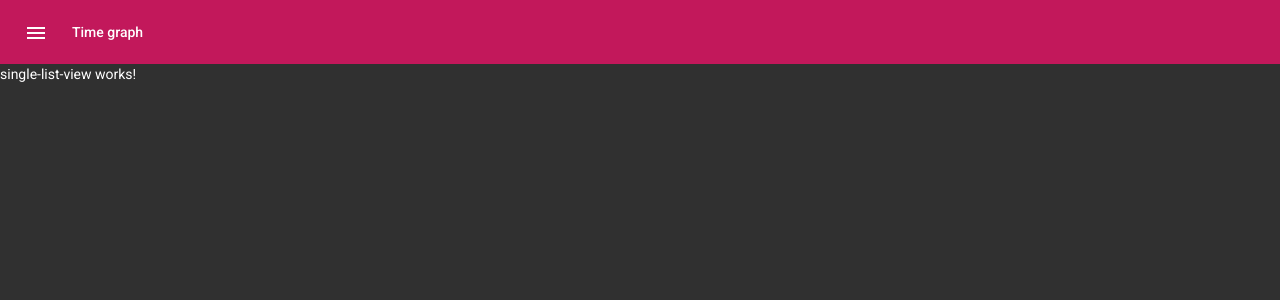
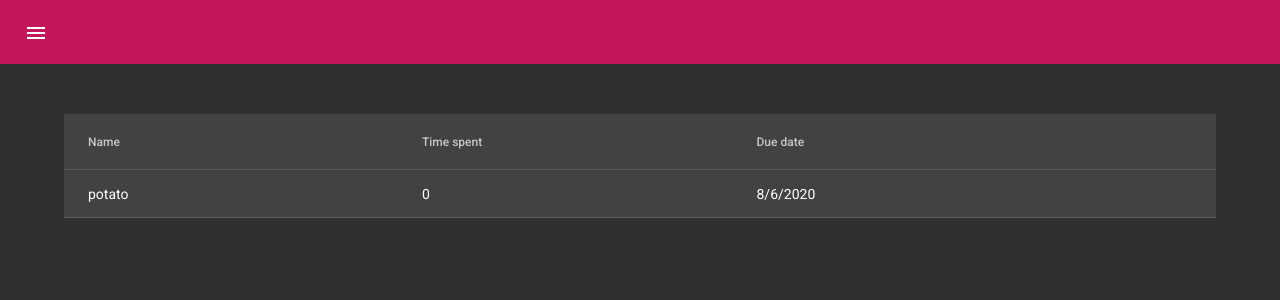
Before and after one commit to selden-lin/angular-task-app, an Angular app: page /list in a window 1280 px wide. Shown: the top 300 px of the page. Built offline with nearby package versions, Linux system fonts and the light colour scheme.

Commit message:
added custom pipe and basic table to the task list page

```diff
--- a/src/app/app.component.html
+++ b/src/app/app.component.html
@@ -2,7 +2,7 @@
     <mat-sidenav #sidenav mode="side" class="sidenav">
 		<div>
 			<a mat-button [routerLink]="'/'">Dashboard</a>
-
+			<a mat-button [routerLink]="'/timeGraph'">Time graph</a>
 			<a mat-button [routerLink]="'/login'">Login</a>
 			<a mat-button [routerLink]="'/list'">Single list</a>
 		</div>
@@ -16,7 +16,6 @@
 			>
 				<mat-icon>menu</mat-icon>
 			</button>
-			<a mat-button [routerLink]="'/timeGraph'">Time graph</a>
 		</mat-toolbar>
 
 		<mat-drawer-container class="body-container">
--- /dev/null
+++ b/src/app/models/TaskItem.ts
@@ -0,0 +1,5 @@
+export interface TaskItem {
+    name: String;
+    timeSpent: Number;
+    dueDate: Date;
+}
--- /dev/null
+++ b/src/app/single-list-view/shortenDate.pipe.ts
@@ -0,0 +1,12 @@
+import { Pipe, PipeTransform } from '@angular/core';
+
+@Pipe({
+    name: 'shortenDate',
+    pure: true
+})
+
+export class ShortenDate implements PipeTransform {
+    transform (date) {
+        return `${date.getMonth()}/${date.getDay()}/${date.getFullYear()}`;
+    }
+}
--- a/src/app/single-list-view/single-list-view.component.html
+++ b/src/app/single-list-view/single-list-view.component.html
@@ -1 +1,22 @@
-<p>single-list-view works!</p>
+<table mat-table [dataSource]="taskListItems">
+    <!-- Name Column -->
+    <ng-container matColumnDef="name">
+        <th mat-header-cell *matHeaderCellDef>Name</th>
+        <td mat-cell *matCellDef="let element">{{ element.name }}</td>
+    </ng-container>
+
+    <!-- Weight Column -->
+    <ng-container matColumnDef="timeSpent">
+        <th mat-header-cell *matHeaderCellDef>Time spent</th>
+        <td mat-cell *matCellDef="let element">{{ element.timeSpent }}</td>
+    </ng-container>
+
+    <!-- Symbol Column -->
+    <ng-container matColumnDef="dueDate">
+        <th mat-header-cell *matHeaderCellDef>Due date</th>
+        <td mat-cell *matCellDef="let element">{{ element.dueDate | shortenDate}}</td>
+    </ng-container>
+
+    <tr mat-header-row *matHeaderRowDef="displayedColumns"></tr>
+    <tr mat-row *matRowDef="let row; columns: displayedColumns"></tr>
+</table>
--- a/src/app/single-list-view/single-list-view.component.scss
+++ b/src/app/single-list-view/single-list-view.component.scss
@@ -0,0 +1,7 @@
+@import '../../../node_modules/@angular/material/prebuilt-themes/pink-bluegrey.css';
+
+table {
+    width: 90%;
+    margin: auto;
+    margin-top: 50px;
+  }
--- a/src/app/single-list-view/single-list-view.component.ts
+++ b/src/app/single-list-view/single-list-view.component.ts
@@ -1,15 +1,25 @@
 import { Component, OnInit } from '@angular/core';
 
+import {TaskItem} from '../models/TaskItem';
+
 @Component({
-  selector: 'app-single-list-view',
-  templateUrl: './single-list-view.component.html',
-  styleUrls: ['./single-list-view.component.scss']
+    selector: 'app-single-list-view',
+    templateUrl: './single-list-view.component.html',
+    styleUrls: ['./single-list-view.component.scss'],
 })
+
 export class SingleListViewComponent implements OnInit {
+    taskListItems: TaskItem[] = [];
+    displayedColumns: String[] = ["name","timeSpent", "dueDate"]
+    constructor() {}
 
-  constructor() { }
-
-  ngOnInit(): void {
-  }
-
+    ngOnInit(): void {
+        this.taskListItems = [
+            {
+                name: "potato",
+                timeSpent: 0,
+                dueDate: new Date("9//12/2020")
+            }
+        ]
+    }
 }
```
Also changed, not shown: src/app/single-list-view/singleListView.module.ts (+7 -2 lines).
